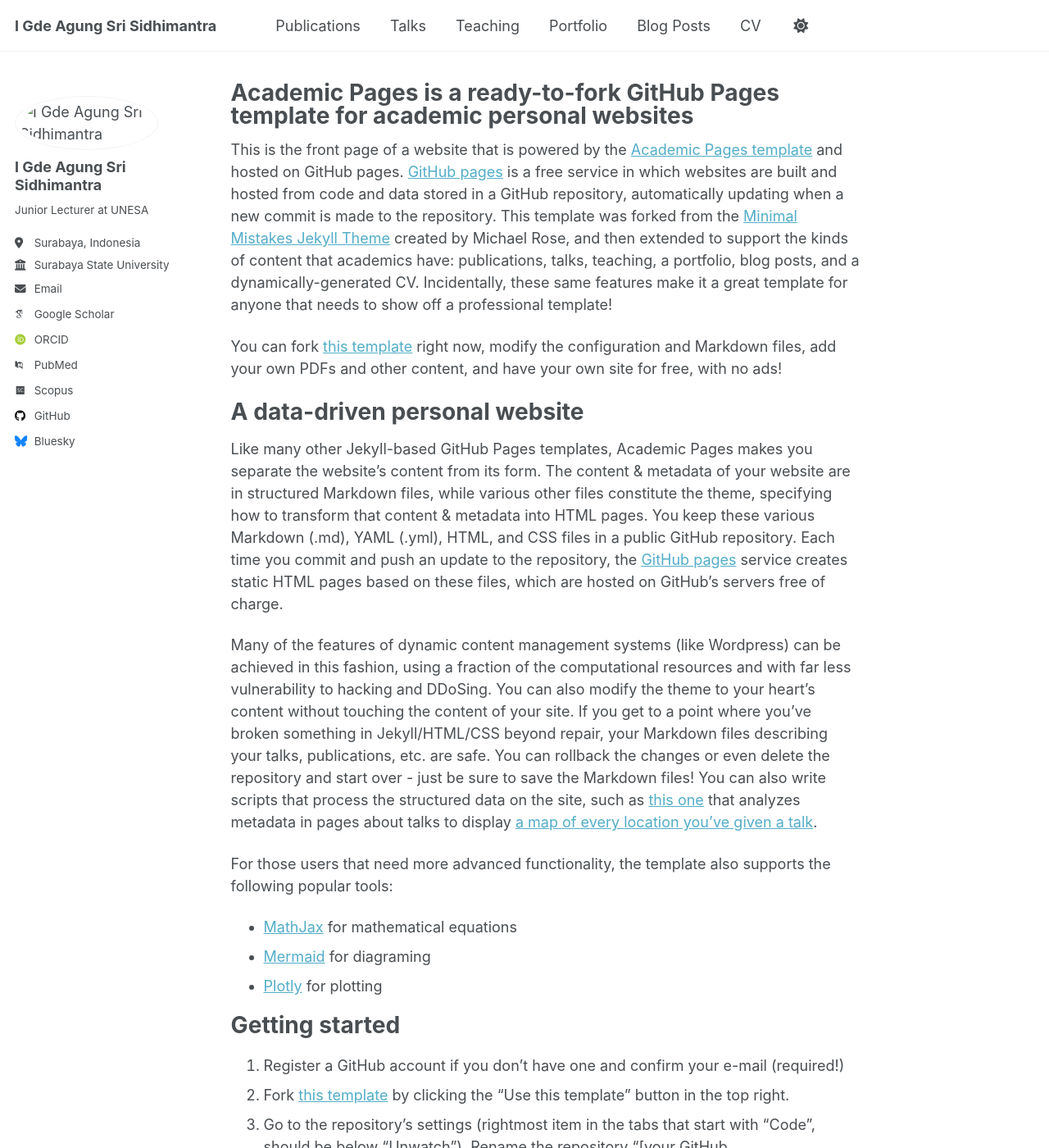
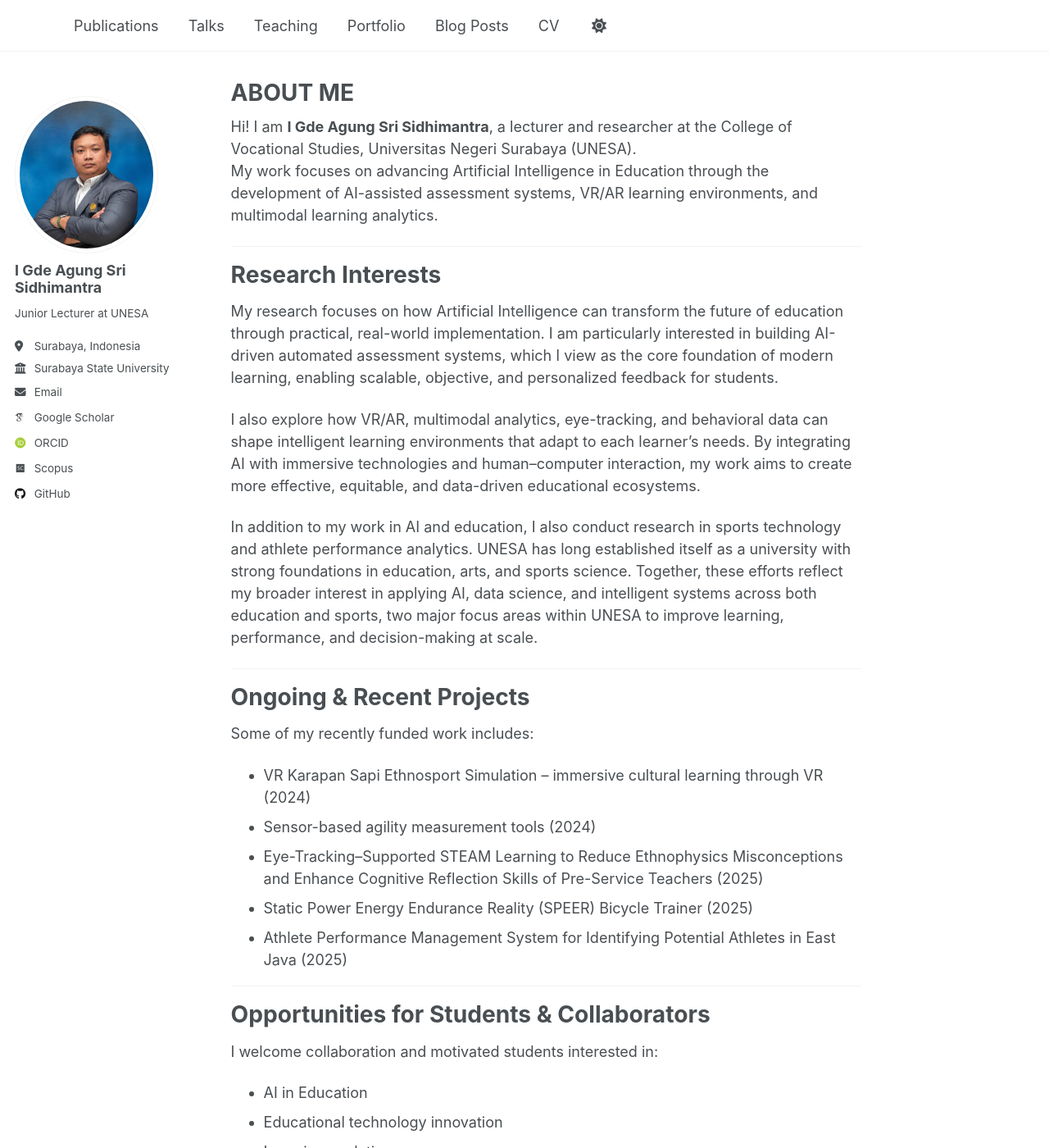
Before and after one commit to igdeagung/igdeagung.github.io, a Jekyll site: the page built from _pages/about.md, in a window 1280 px wide and 1400 px high. Shown: the whole window at 82% size. Built offline with Jekyll 4.4.1, drawn with Linux system fonts in a browser that asks for light colours; some web fonts are replaced; a script that is not in the unit is left out; some of the changed text lies outside the part shown.

Commit message:
about me

```diff
--- a/_config.yml
+++ b/_config.yml
@@ -9,9 +9,9 @@
 # Basic Site Settings
 locale                   : "en-US"
 site_theme               : "default" # Currently available options are "default", "air"
-title                    : "I Gde Agung Sri Sidhimantra"
+title                    : ""
 title_separator          : "-"
-name                     : &name "I Gde Agung Sri Sidhimantra S.Kom., M.Kom."
+name                     : &name "I Gde Agung Sri Sidhimantra."
 description              : &description "Your Name's academic portfolio"   # Update this with a general description of your site, this is the default if not overridden by a page
 url                      : https://academicpages.github.io # The base hostname & protocol for your site e.g. "https://[your GitHub username].github.io",
                                                            # or if you already have some other page hosted on Github then use "https://[your GitHub username].github.io/[Your Repo Name]"
@@ -39,7 +39,6 @@ author:
   impactstory      : # URL
   orcid            : "https://orcid.org/0009-0000-8523-0814"
   semantic         : # URL
-  pubmed           : ""
   researchgate     : # URL
   scopus           : "https://www.scopus.com/authid/detail.uri?authorId=59150682800"
 
@@ -53,7 +52,6 @@ author:
 
   # Social media
   artstation       : # Username
-  bluesky          : "bsky.app" # Replace this with you Bluesky username
   facebook         : # Username
   flickr           : # Username
   foursquare       : # Username
--- a/_pages/about.md
+++ b/_pages/about.md
@@ -1,56 +1,52 @@
 ---
 permalink: /
-title: "Academic Pages is a ready-to-fork GitHub Pages template for academic personal websites"
+title: "ABOUT ME"
 author_profile: true
 redirect_from:
   - /about/
   - /about.html
 ---
 
-This is the front page of a website that is powered by the [Academic Pages template](https://github.com/academicpages/academicpages.github.io) and hosted on GitHub pages. [GitHub pages](https://pages.github.com) is a free service in which websites are built and hosted from code and data stored in a GitHub repository, automatically updating when a new commit is made to the repository. This template was forked from the [Minimal Mistakes Jekyll Theme](https://mmistakes.github.io/minimal-mistakes/) created by Michael Rose, and then extended to support the kinds of content that academics have: publications, talks, teaching, a portfolio, blog posts, and a dynamically-generated CV. Incidentally, these same features make it a great template for anyone that needs to show off a professional template!
+Hi! I am **I Gde Agung Sri Sidhimantra**, a lecturer and researcher at the College of Vocational Studies, Universitas Negeri Surabaya (UNESA).
+My work focuses on advancing Artificial Intelligence in Education through the development of AI-assisted assessment systems, VR/AR learning environments, and multimodal learning analytics.
 
- You can fork [this template](https://github.com/academicpages/academicpages.github.io) right now, modify the configuration and Markdown files, add your own PDFs and other content, and have your own site for free, with no ads!
 
-A data-driven personal website
-======
-Like many other Jekyll-based GitHub Pages templates, Academic Pages makes you separate the website's content from its form. The content & metadata of your website are in structured Markdown files, while various other files constitute the theme, specifying how to transform that content & metadata into HTML pages. You keep these various Markdown (.md), YAML (.yml), HTML, and CSS files in a public GitHub repository. Each time you commit and push an update to the repository, the [GitHub pages](https://pages.github.com/) service creates static HTML pages based on these files, which are hosted on GitHub's servers free of charge.
 
-Many of the features of dynamic content management systems (like Wordpress) can be achieved in this fashion, using a fraction of the computational resources and with far less vulnerability to hacking and DDoSing. You can also modify the theme to your heart's content without touching the content of your site. If you get to a point where you've broken something in Jekyll/HTML/CSS beyond repair, your Markdown files describing your talks, publications, etc. are safe. You can rollback the changes or even delete the repository and start over - just be sure to save the Markdown files! You can also write scripts that process the structured data on the site, such as [this one](https://github.com/academicpages/academicpages.github.io/blob/master/talkmap.ipynb) that analyzes metadata in pages about talks to display [a map of every location you've given a talk](https://academicpages.github.io/talkmap.html).
+---
 
-For those users that need more advanced functionality, the template also supports the following popular tools:
-- [MathJax](https://www.mathjax.org/) for mathematical equations
-- [Mermaid](https://mermaid.js.org/) for diagraming
-- [Plotly](https://plotly.com/javascript/) for plotting
+# **Research Interests**
 
-Getting started
-======
-1. Register a GitHub account if you don't have one and confirm your e-mail (required!)
-1. Fork [this template](https://github.com/academicpages/academicpages.github.io) by clicking the "Use this template" button in the top right.
-1. Go to the repository's settings (rightmost item in the tabs that start with "Code", should be below "Unwatch"). Rename the repository "[your GitHub username].github.io", which will also be your website's URL.
-1. Set site-wide configuration and create content & metadata (see below -- also see [this set of diffs](https://archive.is/3TPas) showing what files were changed to set up [an example site](https://getorg-testacct.github.io) for a user with the username "getorg-testacct")
-1. Upload any files (like PDFs, .zip files, etc.) to the files/ directory. They will appear at https://[your GitHub username].github.io/files/example.pdf.
-1. Check status by going to the repository settings, in the "GitHub pages" section
+My research focuses on how Artificial Intelligence can transform the future of education through practical, real-world implementation. I am particularly interested in building AI-driven automated assessment systems, which I view as the core foundation of modern learning, enabling scalable, objective, and personalized feedback for students.
 
-Site-wide configuration
-------
-The main configuration file for the site is in the base directory in [_config.yml](https://github.com/academicpages/academicpages.github.io/blob/master/_config.yml), which defines the content in the sidebars and other site-wide features. You will need to replace the default variables with ones about yourself and your site's github repository. The configuration file for the top menu is in [_data/navigation.yml](https://github.com/academicpages/academicpages.github.io/blob/master/_data/navigation.yml). For example, if you don't have a portfolio or blog posts, you can remove those items from that navigation.yml file to remove them from the header.
+I also explore how VR/AR, multimodal analytics, eye-tracking, and behavioral data can shape intelligent learning environments that adapt to each learner’s needs. By integrating AI with immersive technologies and human–computer interaction, my work aims to create more effective, equitable, and data-driven educational ecosystems.
 
-Create content & metadata
-------
-For site content, there is one Markdown file for each type of content, which are stored in directories like _publications, _talks, _posts, _teaching, or _pages. For example, each talk is a Markdown file in the [_talks directory](https://github.com/academicpages/academicpages.github.io/tree/master/_talks). At the top of each Markdown file is structured data in YAML about the talk, which the theme will parse to do lots of cool stuff. The same structured data about a talk is used to generate the list of talks on the [Talks page](https://academicpages.github.io/talks), each [individual page](https://academicpages.github.io/talks/2012-03-01-talk-1) for specific talks, the talks section for the [CV page](https://academicpages.github.io/cv), and the [map of places you've given a talk](https://academicpages.github.io/talkmap.html) (if you run this [python file](https://github.com/academicpages/academicpages.github.io/blob/master/talkmap.py) or [Jupyter notebook](https://github.com/academicpages/academicpages.github.io/blob/master/talkmap.ipynb), which creates the HTML for the map based on the contents of the _talks directory).
+In addition to my work in AI and education, I also conduct research in sports technology and athlete performance analytics. UNESA has long established itself as a university with strong foundations in education, arts, and sports science. Together, these efforts reflect my broader interest in applying AI, data science, and intelligent systems across both education and sports, two major focus areas within UNESA to improve learning, performance, and decision-making at scale.
 
-**Markdown generator**
+---
 
-The repository includes [a set of Jupyter notebooks](https://github.com/academicpages/academicpages.github.io/tree/master/markdown_generator
-) that converts a CSV containing structured data about talks or presentations into individual Markdown files that will be properly formatted for the Academic Pages template. The sample CSVs in that directory are the ones I used to create my own personal website at stuartgeiger.com. My usual workflow is that I keep a spreadsheet of my publications and talks, then run the code in these notebooks to generate the Markdown files, then commit and push them to the GitHub repository.
+# **Ongoing & Recent Projects**
+Some of my recently funded work includes:
 
-How to edit your site's GitHub repository
-------
-Many people use a git client to create files on their local computer and then push them to GitHub's servers. If you are not familiar with git, you can directly edit these configuration and Markdown files directly in the github.com interface. Navigate to a file (like [this one](https://github.com/academicpages/academicpages.github.io/blob/master/_talks/2012-03-01-talk-1.md) and click the pencil icon in the top right of the content preview (to the right of the "Raw | Blame | History" buttons). You can delete a file by clicking the trashcan icon to the right of the pencil icon. You can also create new files or upload files by navigating to a directory and clicking the "Create new file" or "Upload files" buttons.
+- VR Karapan Sapi Ethnosport Simulation – immersive cultural learning through VR (2024)
+- Sensor-based agility measurement tools (2024)
+- Eye-Tracking–Supported STEAM Learning to Reduce Ethnophysics Misconceptions and Enhance Cognitive Reflection Skills of Pre-Service Teachers (2025)
+- Static Power Energy Endurance Reality (SPEER) Bicycle Trainer (2025)
+- Athlete Performance Management System for Identifying Potential Athletes in East Java (2025)
 
-Example: editing a Markdown file for a talk
-![Editing a Markdown file for a talk](/images/editing-talk.png)
+---
 
-For more info
-------
-More info about configuring Academic Pages can be found in [the guide](https://academicpages.github.io/markdown/), the [growing wiki](https://github.com/academicpages/academicpages.github.io/wiki), and you can always [ask a question on GitHub](https://github.com/academicpages/academicpages.github.io/discussions). The [guides for the Minimal Mistakes theme](https://mmistakes.github.io/minimal-mistakes/docs/configuration/) (which this theme was forked from) might also be helpful.
+
+# **Opportunities for Students & Collaborators**
+I welcome collaboration and motivated students interested in:
+
+- AI in Education
+- Educational technology innovation
+- Learning analytics
+- Human–AI Interaction
+- Computer Vision for assessment
+- Virtual/Augmented Reality
+- Sports Technology & Digital Performance Analysis
+- Athlete monitoring systems (wearables, sensors, biomechanics)
+- Data-driven talent and athlete development
+
+Feel free to contact me if you want to work on **AI-driven solutions** for both education and sports performance.
```
Also changed, not shown: images/profile.jpg (renamed from profile.jpg), images/profile.png (deleted).
